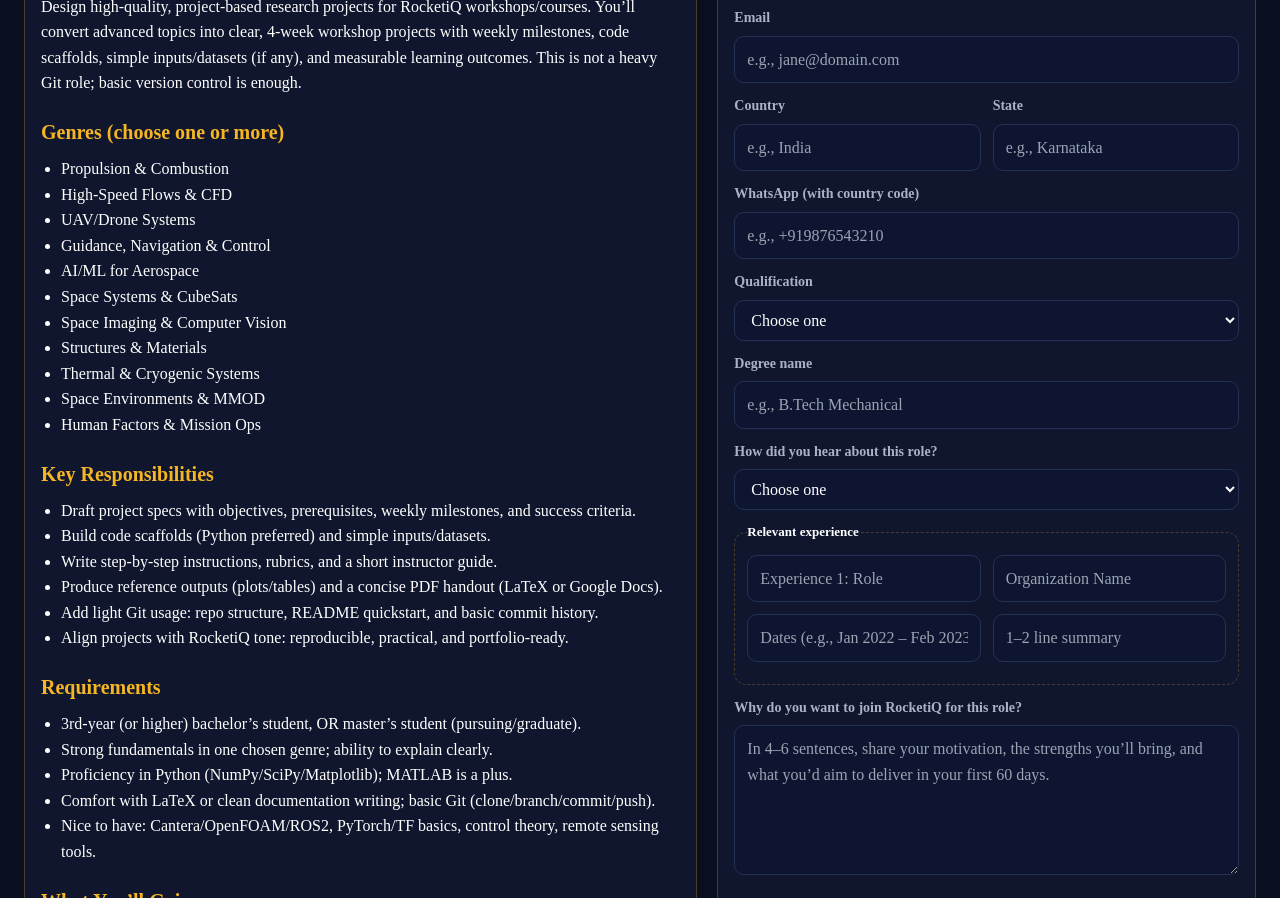
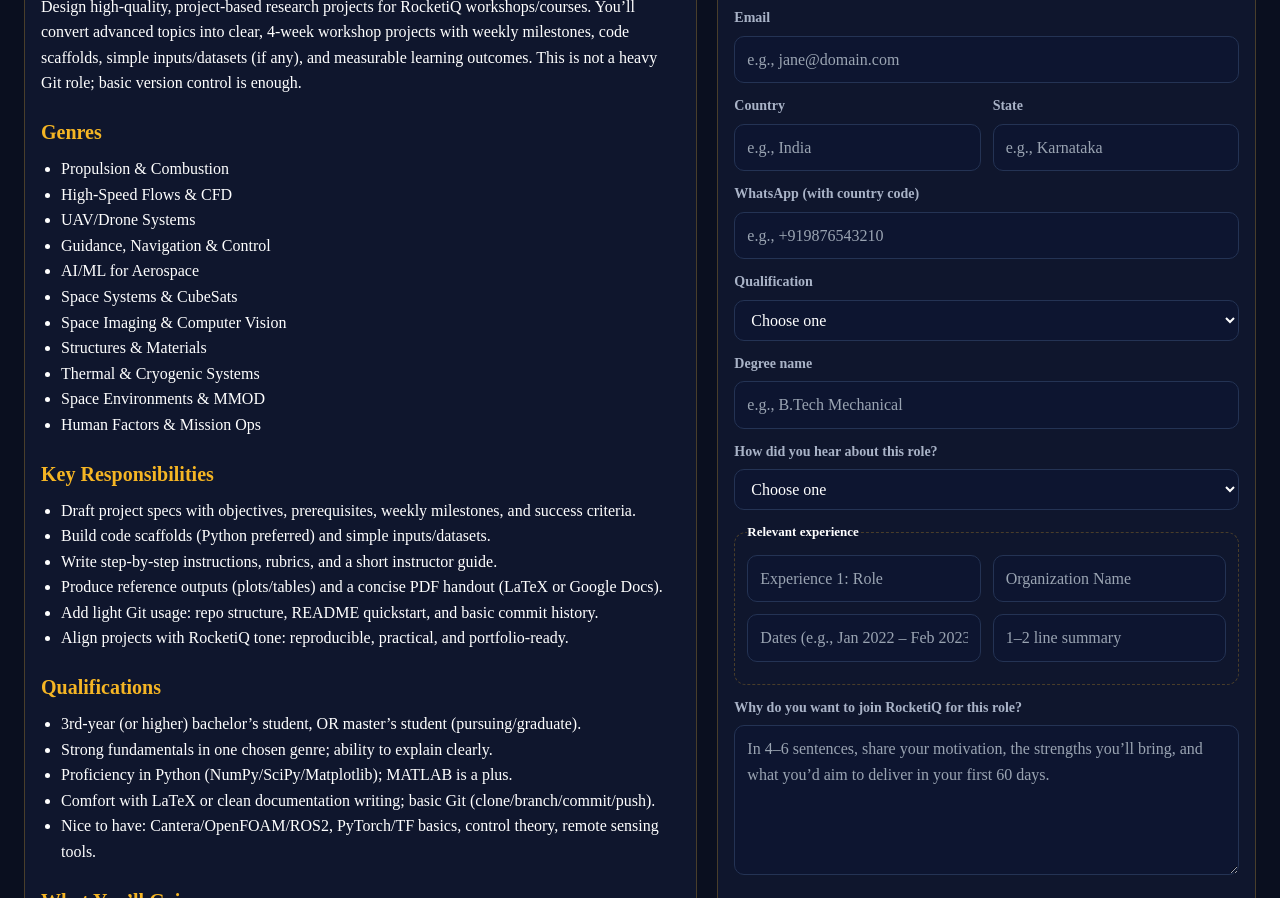
Before and after one commit to RocketiQ/nextjs-boilerplate, a Next.js app: page /research-projects-developer-intern in a window 1280 px wide. Shown: the part 540-1438 px from the top of the page. Built offline with nearby package versions, Linux system fonts and the light colour scheme; no server answers.

Commit message:
Update page.tsx

```diff
--- a/app/research-projects-developer-intern/page.tsx
+++ b/app/research-projects-developer-intern/page.tsx
@@ -109,7 +109,7 @@
               This is not a heavy Git role; basic version control is enough.
             </p>
 
-            <h2 style={h2Next}><strong>Genres (choose one or more)</strong></h2>
+            <h2 style={h2Next}><strong>Genres</strong></h2>
             <ul style={{ listStyleType: 'disc', paddingLeft: '1.25rem', marginTop: 0 }}>
               <li>Propulsion &amp; Combustion</li>
               <li>High-Speed Flows &amp; CFD</li>
@@ -134,7 +134,7 @@
               <li>Align projects with RocketiQ tone: reproducible, practical, and portfolio-ready.</li>
             </ul>
 
-            <h2 style={h2Next}><strong>Requirements</strong></h2>
+            <h2 style={h2Next}><strong>Qualifications</strong></h2>
             <ul style={{ listStyleType: 'disc', paddingLeft: '1.25rem', marginTop: 0 }}>
               <li>3rd-year (or higher) bachelor’s student, OR master’s student (pursuing/graduate).</li>
               <li>Strong fundamentals in one chosen genre; ability to explain clearly.</li>
```
